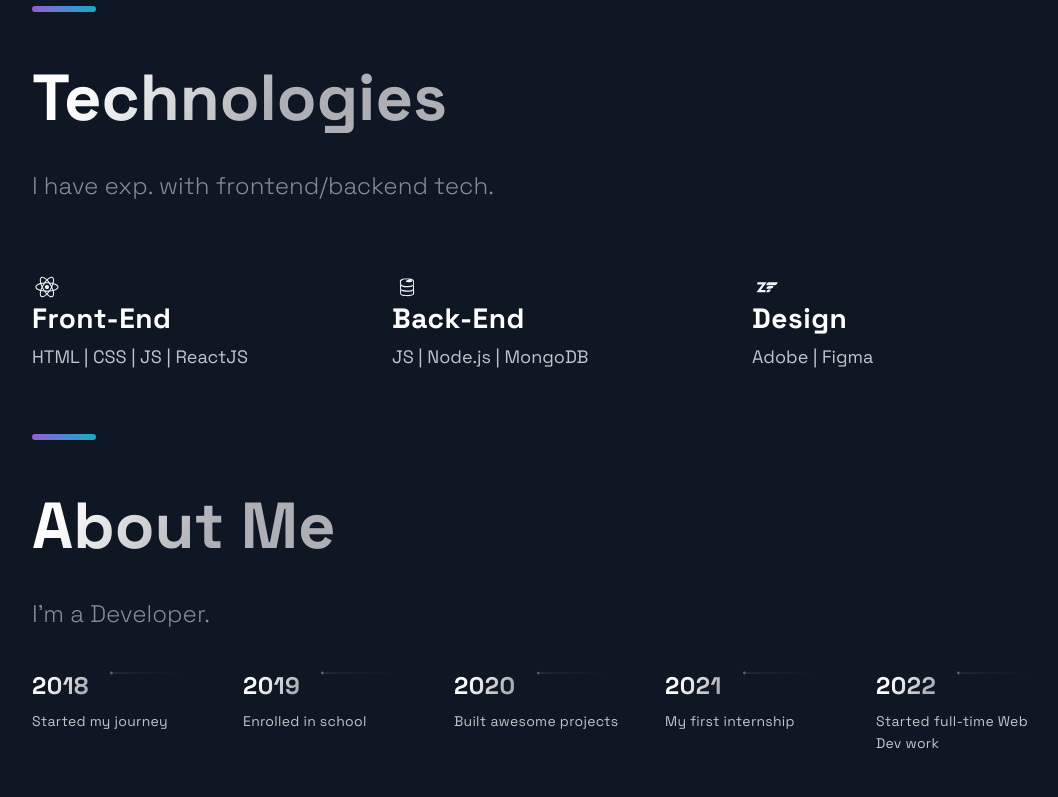
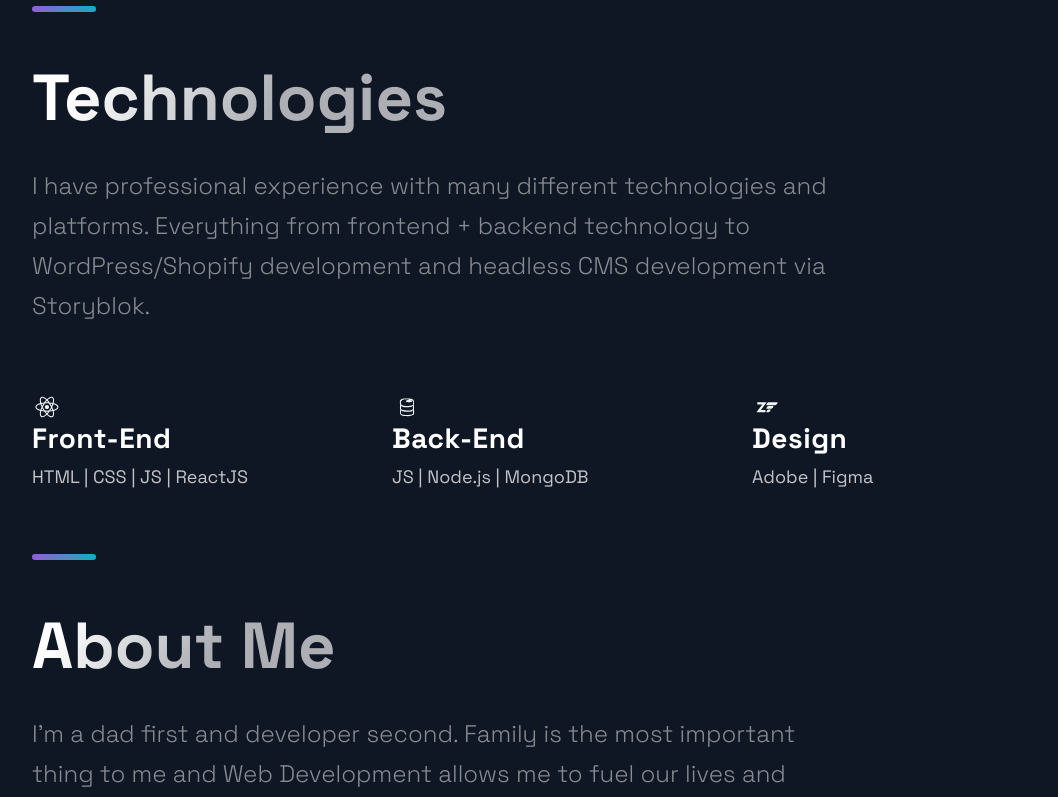
Before and after one commit to portercol/dev-portfolio, a Next.js app: page / in a window 1280 px wide. Shown: the part 2000-2797 px from the top of the page, without its empty margins (88-1146 px from the left). Built offline with nearby package versions, Linux system fonts and the light colour scheme.

Commit message:
updated about me and tech section + font sizes

```diff
--- a/src/components/Footer/Footer.js
+++ b/src/components/Footer/Footer.js
@@ -4,7 +4,12 @@ import {
   AiOutlineInstagram,
   AiFillLinkedin,
 } from "react-icons/ai";
-
+import {
+  // Section,
+  // SectionDivider,
+  // SectionText,
+  SectionTitle,
+} from "../../styles/GlobalComponents";
 import { SocialIcons } from "../Header/HeaderStyles";
 import {
   CompanyContainer,
@@ -20,7 +25,8 @@ import {
 
 const Footer = () => {
   return (
-    <FooterWrapper>
+    <FooterWrapper id="contact">
+      <SectionTitle>Get In Touch</SectionTitle>
       <LinkList>
         <LinkColumn>
           <LinkTitle>Phone</LinkTitle>
--- a/src/components/Footer/FooterStyles.js
+++ b/src/components/Footer/FooterStyles.js
@@ -3,7 +3,7 @@ import styled from "styled-components";
 export const FooterWrapper = styled.section`
   width: calc(100vw - 96px);
   max-width: 1040px;
-  padding: 2rem 48px 40px;
+  padding: 4rem 48px 40px;
   margin: 1rem auto;
   box-sizing: content-box;
 
@@ -139,7 +139,7 @@ export const LinkItem = styled.a`
 export const LinkTitle = styled.h4`
   font-style: normal;
   font-weight: 600;
-  font-size: 12px;
+  font-size: 16px;
   line-height: 24px;
   text-transform: uppercase;
   color: rgba(255, 255, 255, 0.4);
--- a/src/components/Header/Header.js
+++ b/src/components/Header/Header.js
@@ -29,11 +29,6 @@ const Header = () => (
     </Div1>
     <Div2>
       <li>
-        <Link href="#projects">
-          <NavLink>Projects</NavLink>
-        </Link>
-      </li>
-      <li>
         <Link href="#tech">
           <NavLink>Technologies</NavLink>
         </Link>
@@ -41,6 +36,11 @@ const Header = () => (
       <li>
         <Link href="#about">
           <NavLink>About</NavLink>
+        </Link>
+      </li>
+      <li>
+        <Link href="#contact">
+          <NavLink>Contact</NavLink>
         </Link>
       </li>
       {/* <li>
--- a/src/components/Projects/Projects.js
+++ b/src/components/Projects/Projects.js
@@ -13,11 +13,13 @@ import {
   UtilityList,
   Img,
 } from "./ProjectsStyles";
+
 import {
   Section,
   SectionDivider,
   SectionTitle,
 } from "../../styles/GlobalComponents";
+
 import { projects } from "../../constants/constants";
 
 const Projects = () => (
--- a/src/components/Technologies/Technologies.js
+++ b/src/components/Technologies/Technologies.js
@@ -18,7 +18,11 @@ const Technologies = () => (
   <Section noPadding id="tech">
     <SectionDivider />
     <SectionTitle main>Technologies</SectionTitle>
-    <SectionText>I have exp. with frontend/backend tech.</SectionText>
+    <SectionText>
+      I have professional experience with many different technologies and
+      platforms. Everything from frontend + backend technology to
+      WordPress/Shopify development and headless CMS development via Storyblok.
+    </SectionText>
     <List>
       <ListItem>
         <DiReact size="3rem" />
--- a/src/components/TimeLine/TimeLine.js
+++ b/src/components/TimeLine/TimeLine.js
@@ -67,7 +67,13 @@ const Timeline = () => {
     <Section id="about">
       <SectionDivider />
       <SectionTitle main>About Me</SectionTitle>
-      <SectionText>I'm a Developer.</SectionText>
+      <SectionText>
+        I'm a dad first and developer second. Family is the most important thing
+        to me and Web Development allows me to fuel our lives and future. I've
+        learned more in the last two years than I could have imagined and I'm
+        excited every day to learn new things through the world of Web
+        Development.
+      </SectionText>
       <CarouselContainer ref={carouselRef} onScroll={handleScroll}>
         <>
           {TimeLineData.map((item, index) => (
```
